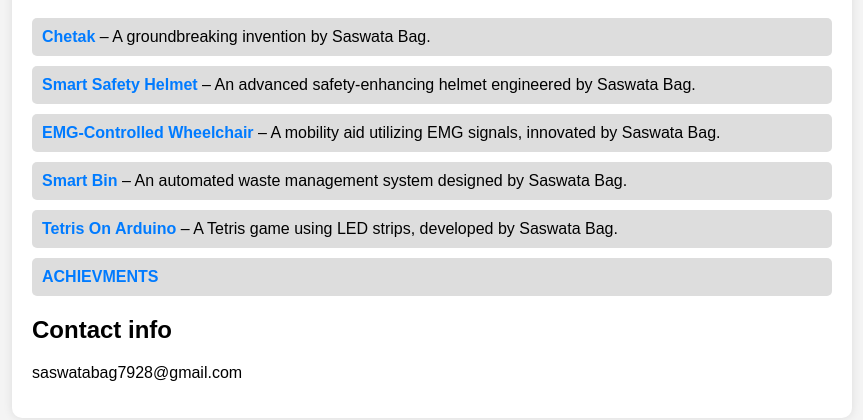
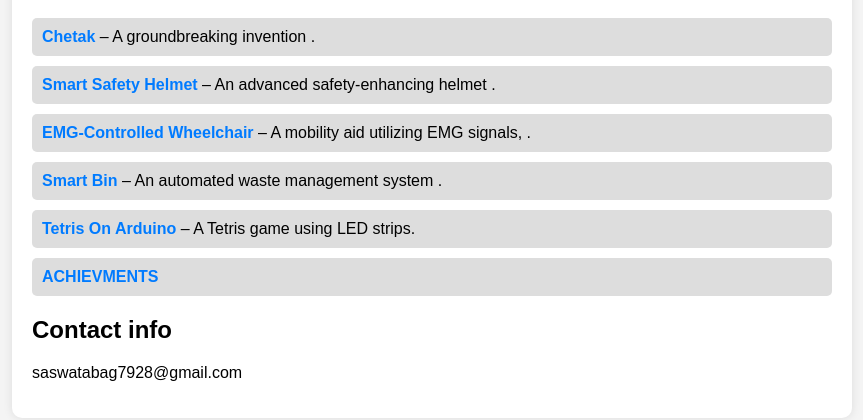
Before and after one commit to Saswata-Bag-Projects/Welcome_To_Saswata-s_Lab, a plain HTML site: page Index.html in a window 1280 px wide. Shown: the part 408-828 px from the top of the page, without its empty margins (208-1071 px from the left). Drawn offline with Linux system fonts and the light colour scheme.

Commit message:
Update Index.html

```diff
--- a/Index.html
+++ b/Index.html
@@ -18,18 +18,18 @@
 </head>
 <body>
     <div class="container">
-        <img src="index.png" alt="Profile Picture">
+        <img src="index.png"">
         <p class="intro">
             <span class="name">Saswata Bag</span>
             Innovator and developer of cutting-edge technological solutions. Passionate about engineering and automation, dedicated to creating impactful projects that enhance efficiency, safety, and accessibility.
         </p>
         <h1>My Projects</h1>
         <ul>
-            <li><a href="chetak.html">Chetak</a> – A groundbreaking invention by Saswata Bag.</li>
-            <li><a href="smart-helmet.html">Smart Safety Helmet</a> – An advanced safety-enhancing helmet engineered by Saswata Bag.</li>
-            <li><a href="emg-wheelchair.html">EMG-Controlled Wheelchair</a> – A mobility aid utilizing EMG signals, innovated by Saswata Bag.</li>
-            <li><a href="smart-bin.html">Smart Bin</a> – An automated waste management system designed by Saswata Bag.</li>
-            <li><a href="ardui-no.html">Tetris On Arduino</a> – A Tetris game using LED strips, developed by Saswata Bag.</li>
+            <li><a href="chetak.html">Chetak</a> – A groundbreaking invention .</li>
+            <li><a href="smart-helmet.html">Smart Safety Helmet</a> – An advanced safety-enhancing helmet .</li>
+            <li><a href="emg-wheelchair.html">EMG-Controlled Wheelchair</a> – A mobility aid utilizing EMG signals, .</li>
+            <li><a href="smart-bin.html">Smart Bin</a> – An automated waste management system .</li>
+            <li><a href="ardui-no.html">Tetris On Arduino</a> – A Tetris game using LED strips.</li>
             <li><a href=".html">ACHIEVMENTS</a></li>
             <h2>Contact info </h2>
             <p>saswatabag7928@gmail.com</p>
```
